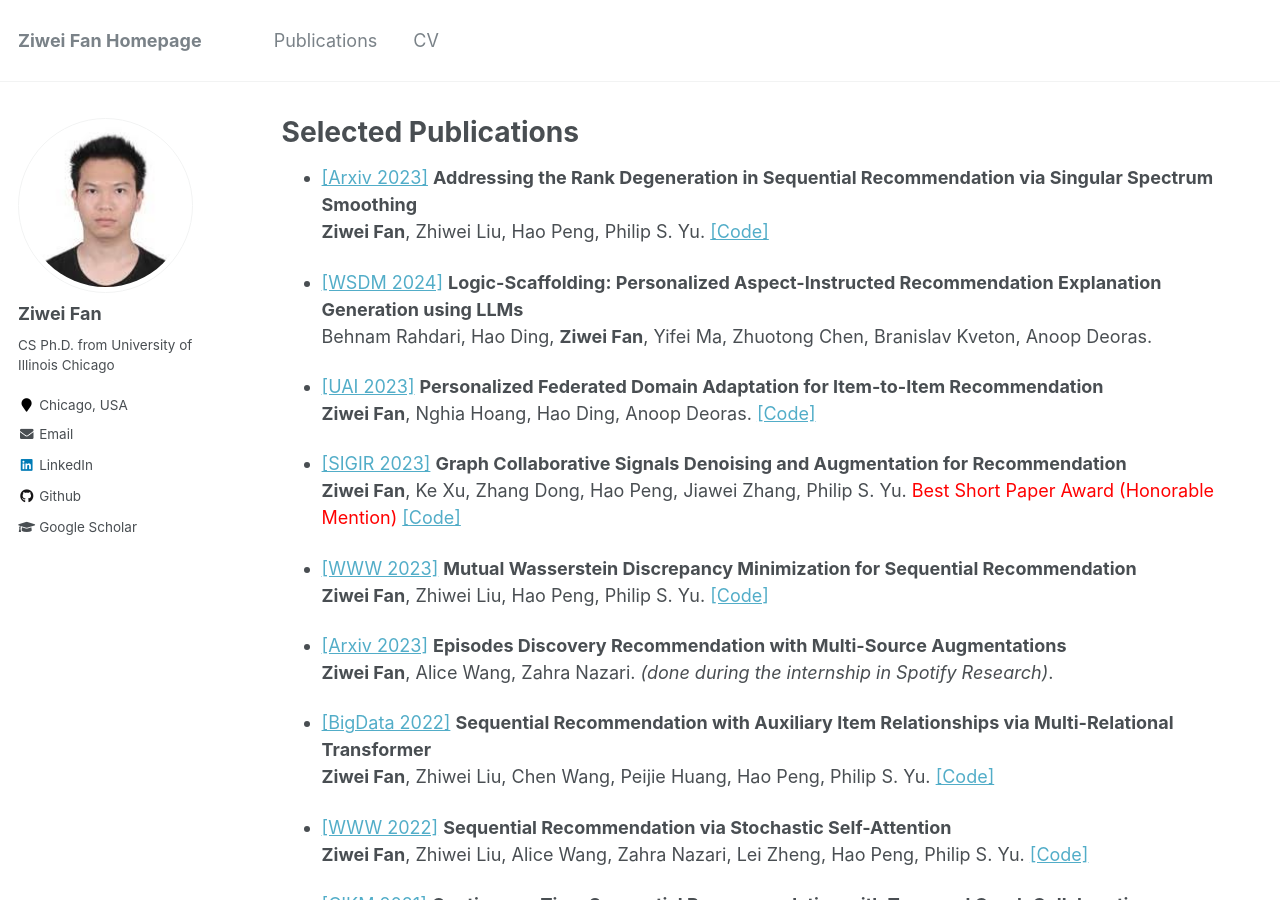
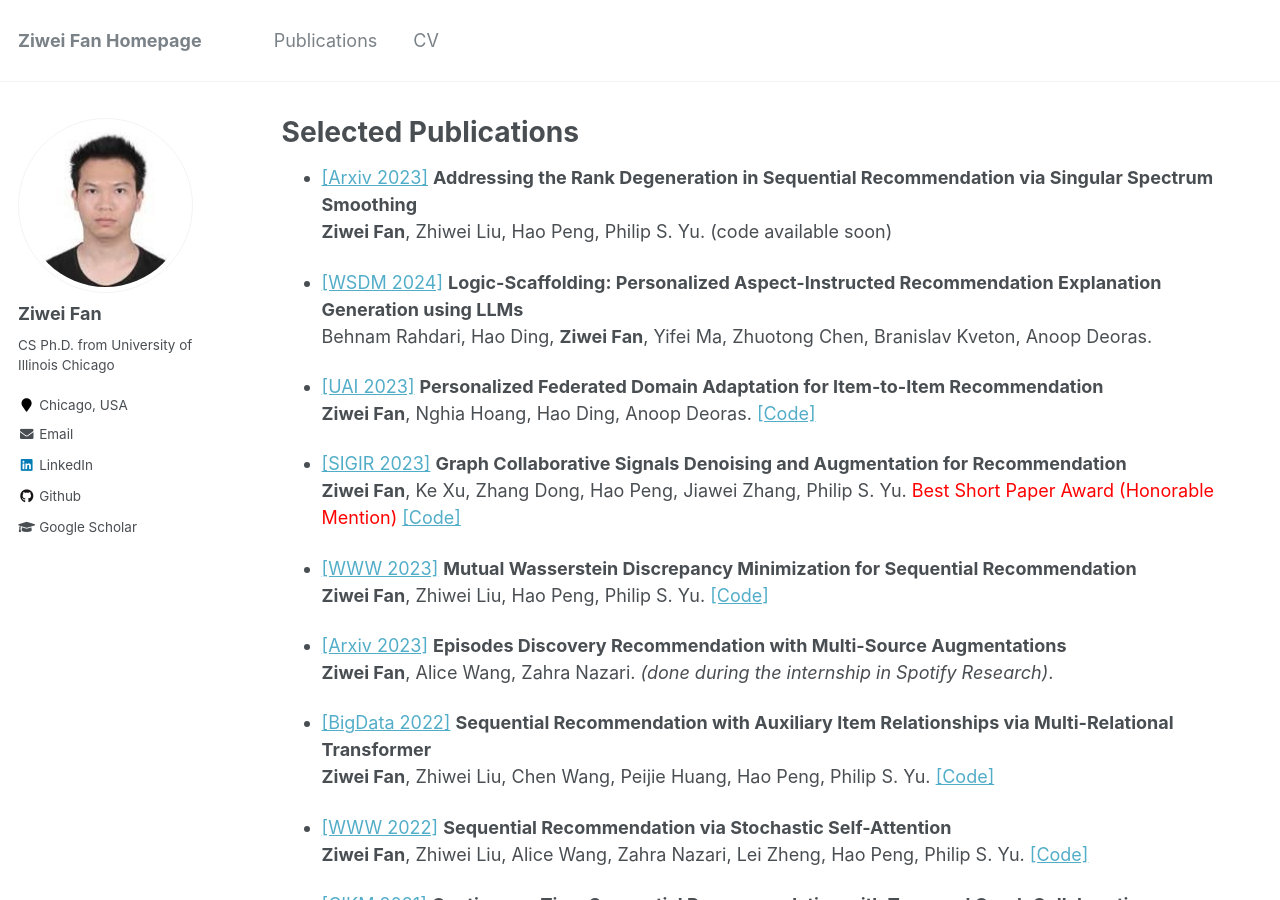
Before and after one commit to ziwei-fan/ziwei-fan.github.io, a Jekyll site: the page built from _pages/publications.md, in a window 1280 px wide and 900 px high. Built offline with Jekyll 4.4.1, drawn with Linux system fonts in a browser that asks for light colours.

Commit message:
Update publications.md

```diff
--- a/_pages/publications.md
+++ b/_pages/publications.md
@@ -5,7 +5,7 @@ permalink: /publications/
 author_profile: true
 ---
 
-* [[Arxiv 2023]](https://arxiv.org/pdf/2306.11986.pdf) <b>Addressing the Rank Degeneration in Sequential Recommendation via Singular Spectrum Smoothing</b> <br> <b>Ziwei Fan</b>, Zhiwei Liu, Hao Peng, Philip S. Yu. [[Code]](available soon)
+* [[Arxiv 2023]](https://arxiv.org/pdf/2306.11986.pdf) <b>Addressing the Rank Degeneration in Sequential Recommendation via Singular Spectrum Smoothing</b> <br> <b>Ziwei Fan</b>, Zhiwei Liu, Hao Peng, Philip S. Yu. (code available soon)
 
 
 * [[WSDM 2024]](https://arxiv.org/pdf/2312.14345.pdf) <b>Logic-Scaffolding: Personalized Aspect-Instructed Recommendation Explanation Generation using LLMs</b> <br> Behnam Rahdari, Hao Ding, <b>Ziwei Fan</b>, Yifei Ma, Zhuotong Chen, Branislav Kveton, Anoop Deoras.
```
